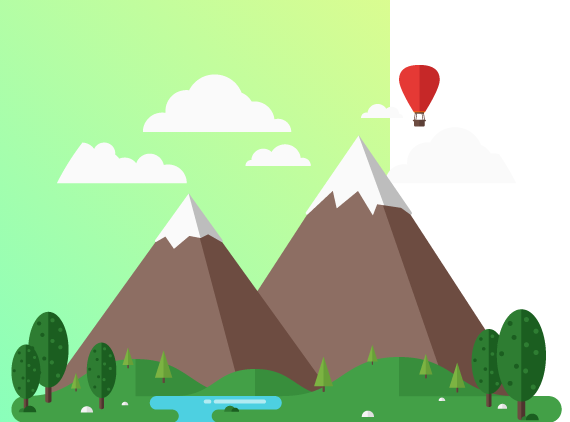
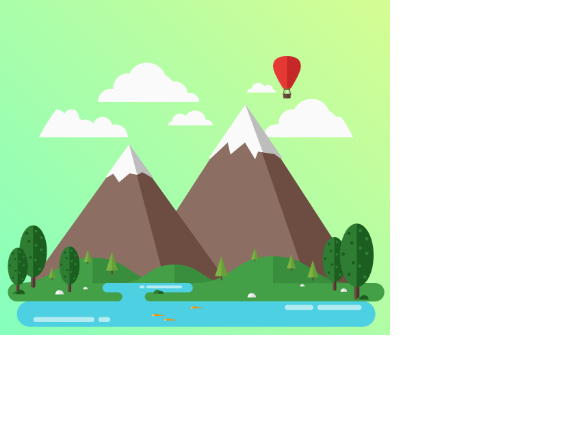
Before and after one commit to dreadwing5/dreadwing5.github.io, a plain HTML site: page index.html in a window 390 px wide. Shown: the part 374-796 px from the top of the page, 570 px wide, since content can reach past the window. Drawn offline with Linux system fonts and the light colour scheme; a web font is replaced by a local one.

Commit message:
fixed image resizing incorrectly on mobile devices

```diff
--- a/css/style.css
+++ b/css/style.css
@@ -12,8 +12,9 @@ body {
     text-align: center;
     margin: 0;
 }
-.intro{
-    padding-top:55px;
+
+.intro {
+    padding-top: 55px;
 }
 
 /*This is to set the line break to dotted style*/
@@ -83,7 +84,7 @@ h3 {
 
 .top-container {
     background-color: #85FFBD;
-background-image: linear-gradient(45deg, #85FFBD 0%, #FFFB7D 100%);
+    background-image: linear-gradient(45deg, #85FFBD 0%, #FFFB7D 100%);
 
     position: relative;
     padding-top: 135px;
@@ -97,10 +98,16 @@ background-image: linear-gradient(45deg, #85FFBD 0%, #FFFB7D 100%);
     background-color: #66BFBF;
     padding: 50px 0 20px;
 }
+
 .mountain {
+    height: auto;
     position: relative;
     margin-top: 40px;
 }
+/* this allow us to resize image based on device */
+img {
+    max-width: 100%;
+  }
 
 
 
--- a/index.html
+++ b/index.html
@@ -23,7 +23,7 @@
             </h1>
             <p id="p1">a game dev & front-end web developer.</p>
         </div>
-        <img class=mountain src="img/mountain.png" alt="mountain-img" srcset="">
+        <img class= "mountain"src="img/mountain.png" alt="mountain-img" srcset="">
     </div>
     <div class="middle-container">
         <div class="profile">
```
